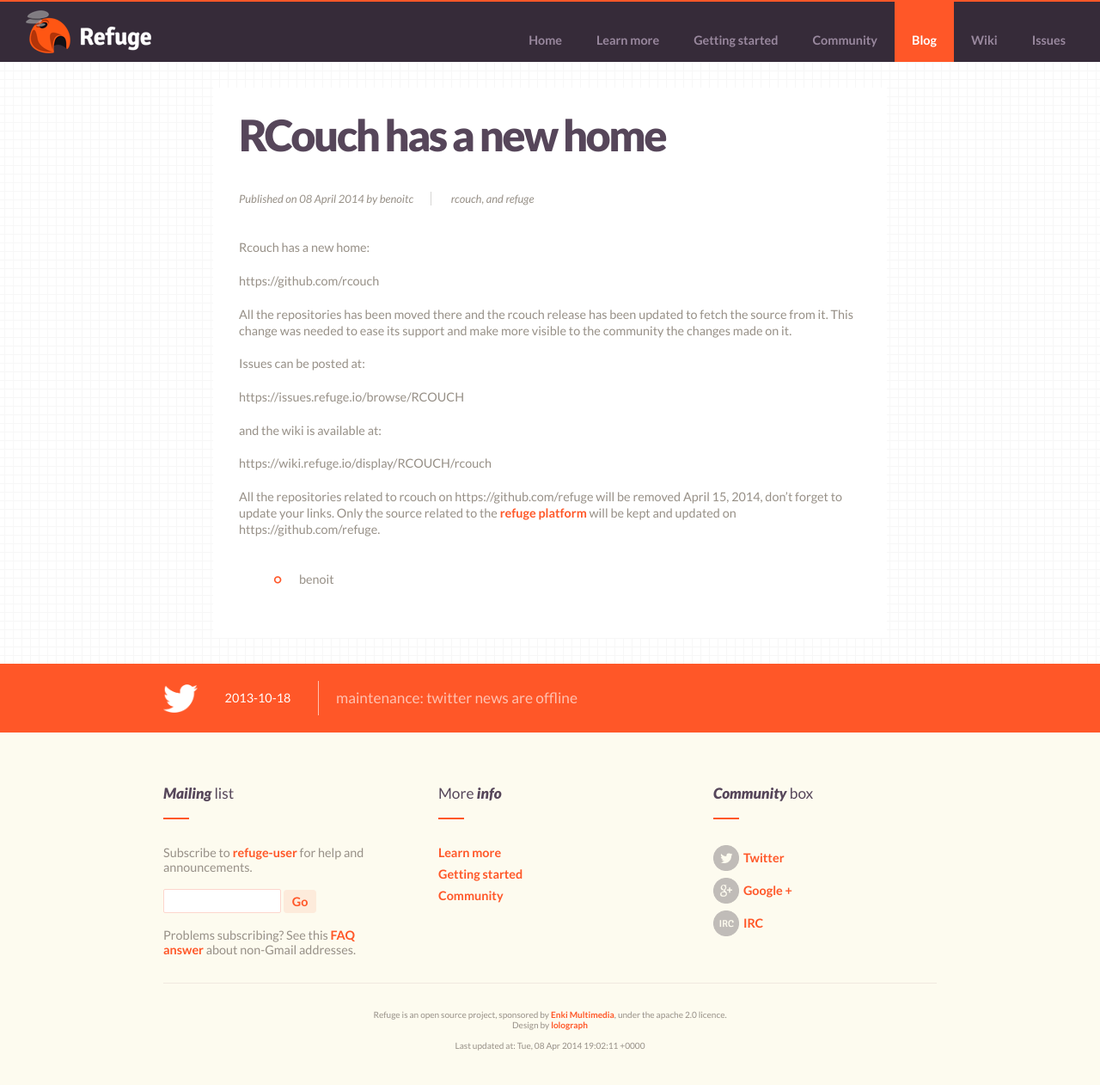
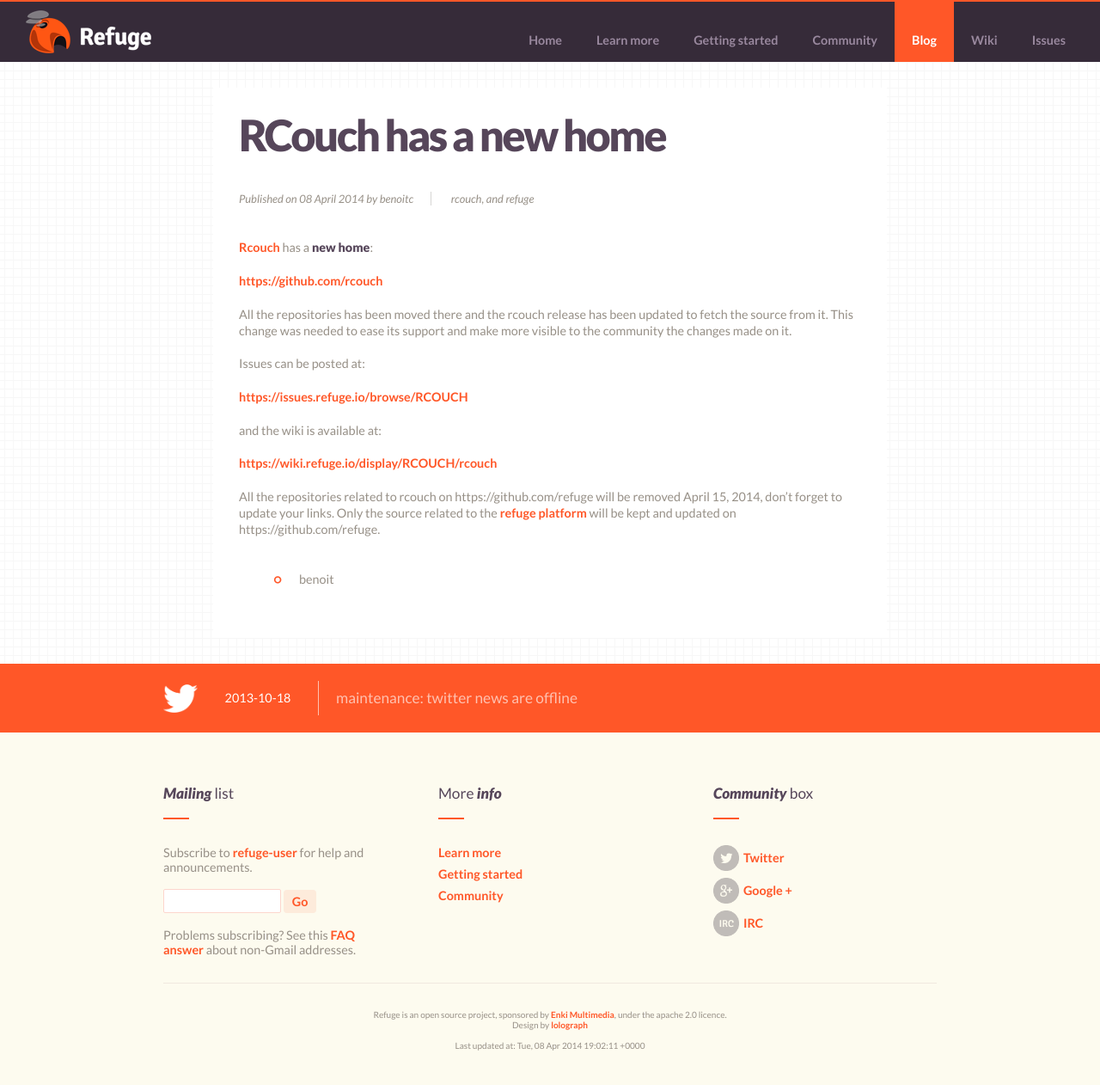
Before and after one commit to refuge/refuge.io, a Jekyll site: the page built from blog/_posts/2014-04-08-rcouch-has-a-new-home.md, in a window 1280 px wide. Shown: the whole page at 86% size. Built offline with Jekyll 4.4.1, drawn with Linux system fonts in a browser that asks for light colours; nearby versions of some CDN libraries; some of the changed lines change nothing that is shown.

Commit message:
fix links

```diff
--- a/blog/_posts/2014-04-08-rcouch-has-a-new-home.md
+++ b/blog/_posts/2014-04-08-rcouch-has-a-new-home.md
@@ -5,9 +5,9 @@
 tags: rcouch, refuge
 ---
 
-Rcouch has a new home:
+[Rcouch](http://rcouch.org) has a **new home**:
 
-https://github.com/rcouch
+[https://github.com/rcouch](https://github.com/rcouch)
 
 All the repositories has been moved there and the rcouch release has
 been updated to fetch the source from it. This change was needed to
@@ -16,11 +16,11 @@
 
 Issues can be posted at:
 
-https://issues.refuge.io/browse/RCOUCH
+[https://issues.refuge.io/browse/RCOUCH](https://issues.refuge.io/browse/RCOUCH)
 
 and the wiki is available at:
 
-https://wiki.refuge.io/display/RCOUCH/rcouch
+[https://wiki.refuge.io/display/RCOUCH/rcouch](https://wiki.refuge.io/display/RCOUCH/rcouch)
 
 All the repositories related to rcouch on https://github.com/refuge will
 be removed April 15, 2014, don't forget to update your links. Only the
```
